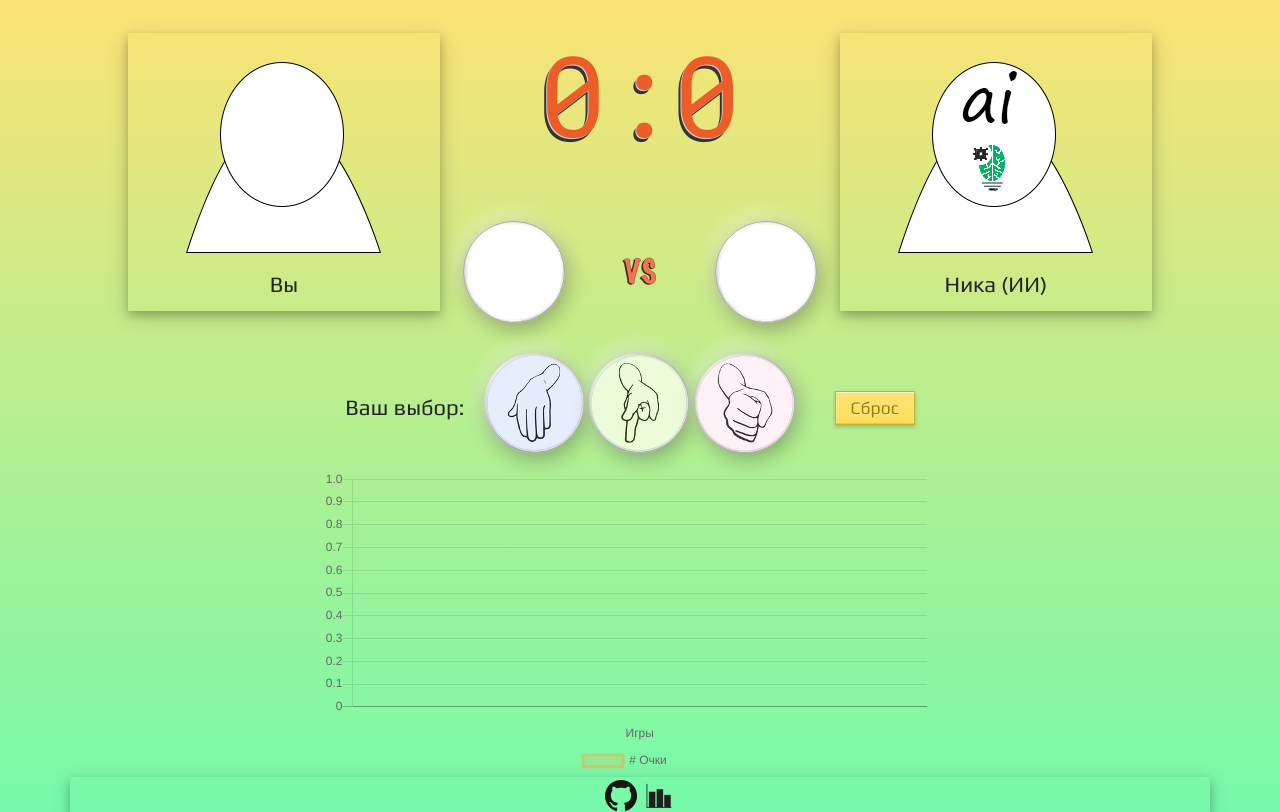
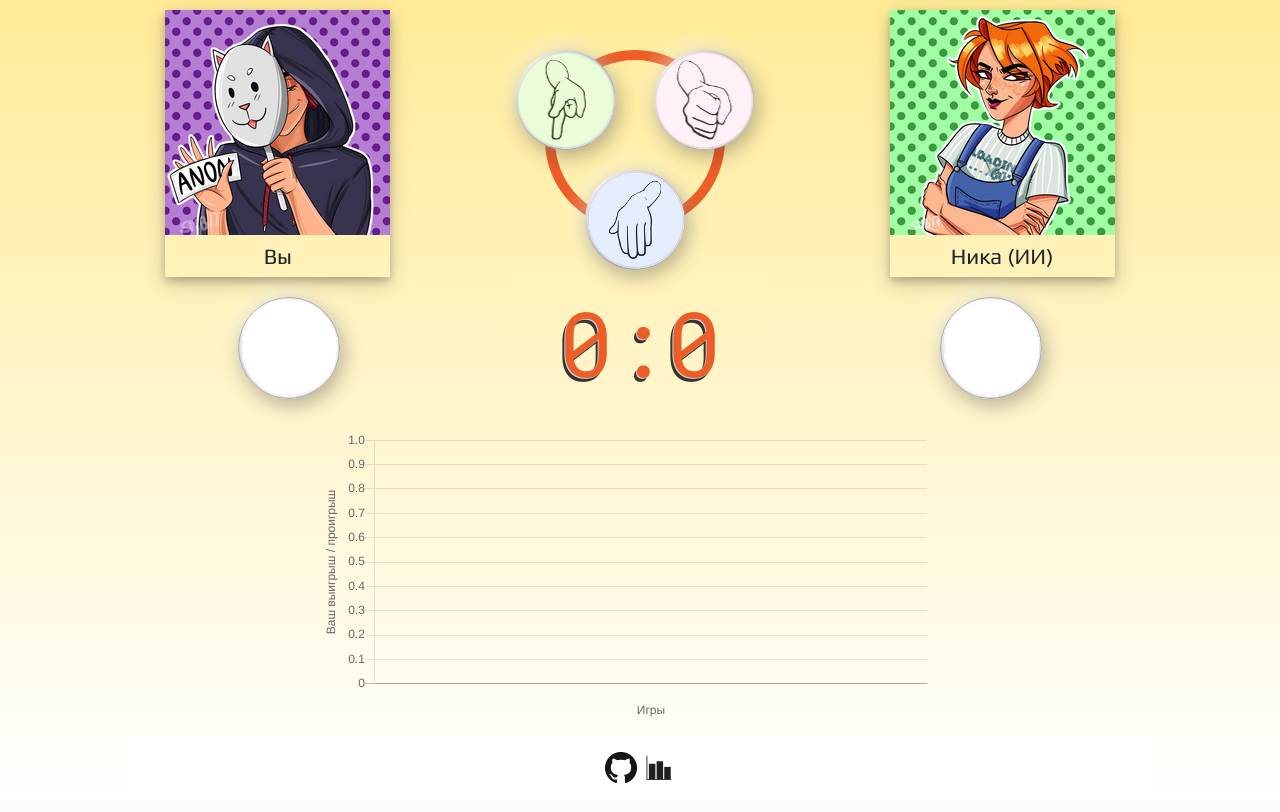
Before and after one commit to Blackaist/RockScissorsPaper-Python, a Django app: page / in a window 1280 px wide. After the commit the page ends 783 px from the top, so only its background shows below. Run offline with Django 3.2, Linux system fonts and the light colour scheme; data that the repository does not hold is empty; some libraries are stand-ins or nearby versions.

Commit message:
Alpha release!
Signed-off-by: telina5 <telis5@yandex.ru>

```diff
--- a/static/style.css
+++ b/static/style.css
@@ -1,30 +1,87 @@
-body {
+html {
   box-sizing: border-box;
-  /*background-color: white;*/
-  background: linear-gradient(to bottom, #fce374, #75faaa);
-  font-family: 'Play', sans-serif;
-  font-size: 22px;
-  margin: 0;
+  height: 100%;
 }
 
 *, *::before, *::after {
   box-sizing: inherit;
 }
 
+body {
+  position: relative;
+  min-height: 100%;
+  background: #ffffff;  /* fallback for old browsers */
+  background: -webkit-linear-gradient(to bottom, #ffeb97, #ffffff);  /* Chrome 10-25, Safari 5.1-6 */
+  background: linear-gradient(to bottom, #ffeb97, #ffffff); /* W3C, IE 10+/ Edge, Firefox 16+, Chrome 26+, Opera 12+, Safari 7+ */
+  background-attachment: fixed;
+  font-family: 'Play', sans-serif;
+  font-size: 22px;
+  line-height: 1;
+  margin: 0;
+}
+
 #header,
-#reset,
-#choosing {
+#results,
+#choosing,
+#game-footer {
   max-width: 1024px;
   margin: 0 auto;
   display: flex;
   flex-direction: row;
-  justify-content: center;
-  align-items: center;
+  justify-content: space-around;
+  align-items: flex-start;
   padding: 10px 0;
+
+}
+#choosing-circle {
+  display: block;
+  width: 350px;
+  height: 200px;
+  margin: 0 auto;
+  position: relative;
+  padding: 0;
+  top: 30px;
+}
+#circle {
+  background: transparent;
+  width: 180px;
+  height: 180px;
+  border-radius: 50%;
+  -moz-border-radius: 50%;
+  -webkit-border-radius: 50%;
+  border: 10px solid #ed5d27;
+  position: absolute;
+  top: 10px;
+  left: 80px;
+}
+input[type="image"] {
+  border-radius: 50%;
+  background: radial-gradient(farthest-side ellipse at top left, white, #aaaaaa);
+  box-shadow: 	3px 6px 20px rgba(0,0,0,0.3),
+				-3px -6px 20px rgba(255,255,255,0.5);
+  position: absolute;
+  top: 50px;
+  left: 120px;
+  z-index: 10;
 }
 
-#vs,
-#references {
+input[type="image"]:hover {
+  box-shadow: 	0 12px 16px 0 rgba(0,0,0,0.24),
+				0 17px 50px 0 rgba(0,0,0,0.19);
+}
+input[name="btnPaper"]{
+  transform: rotate(90deg) translate(80px) rotate(-90deg);
+}
+input[name="btnScissors"]{
+  transform: rotate(210deg) translate(80px) rotate(-210deg);
+}
+input[name="btnRock"]{
+  transform: rotate(330deg) translate(80px) rotate(-330deg);
+}
+#choosing {
+	display: none;
+}
+#vs {
   width: 400px;
   margin: 0 auto;
   display: flex;
@@ -34,30 +91,40 @@ body {
   padding: 10px 0;
 }
 
-form {
-  margin: 0;
-  padding: 0 20px;
-}
-
 p, h1 {
   text-align: center;
-  margin: auto 0;
+  margin: 0;
+  display: block;
+  -webkit-margin-before: 0;
+  -webkit-margin-after: 0;
+}
+#res_txt {
+  color: white;
+  text-shadow: 	1px 1px #ed5d27,
+				1px -1px #ed5d27,
+				-1px 1px #ed5d27,
+				-1px -1px #ed5d27,
+				3px 3px 6px rgba(0,0,0,.5);
+  font-size: 1.1em;
 }
 h1 {
   font-size: 1.1em;
 }
 span {
-  font-size: 112px;
+  font-size: 90px;
   font-family: 'Roboto Mono', monospace;
   color: rgb(237, 93, 39);
   text-shadow: -1px 1px #d1cdcd,
                -3px 4px #363333;
+  width: 350px;
 }
 
 div.container {
   box-shadow: 0 4px 8px 0 rgba(0, 0, 0, 0.2),
               0 6px 20px 0 rgba(0, 0, 0, 0.19);
   text-align: center;
+  width: fit-content;
+  padding: 0;
 }
 div.text_img {
   padding: 10px;
@@ -69,36 +136,37 @@ input[type="submit"]:hover {
               inset 0 0 0 1px #f2f2f2;
 }
 .button {
-    background-color: #fce374;
-    background-image: linear-gradient(to bottom, #fce374, #fcdf5b);
-    border: 1px solid #c9ae34;
+    background-color: #ffe5b3;
+    background-image: linear-gradient(to bottom, #ffe5b3, #fee6b9);
+    border: 1px solid #ffc989;
     box-shadow: inset 0 1px 0 #fff6ce,
-                inset 0 -1px 0 #e3c852,
-                inset 0 0 0 1px #fce88d,
+                inset -1px -1px 0 #d9d6c8,
+                inset 0 0 0 1px #e8d37c,
                 0 2px 4px rgba(0, 0, 0, 0.2);
-    color: #967d09;
+    color: #8b760b;
     text-shadow: 0 1px 0 rgba(255, 255, 255, 0.5);
     line-height: 32px;
     padding: 0 15px;
     font-size: 0.8em;
 }
 
-input[type="image"] {
-  border-radius: 50%;
-  background: radial-gradient(farthest-side ellipse at top left, white, #aaaaaa);
-  box-shadow: 3px 6px 20px rgba(0,0,0,0.3), -3px -6px 20px rgba(255,255,255,0.5);
-/*  position: relative;
-  display: inline-block;*/
-}
 
-input[type="image"]:hover {
-  box-shadow: 0 12px 16px 0 rgba(0,0,0,0.24), 0 17px 50px 0 rgba(0,0,0,0.19);
-}
 
 #humanchoise, #enemychoise {
   border-radius: 50%;
   border: 1px solid #aaaaaa;
   background: radial-gradient(farthest-side ellipse at top left, white, #aaaaaa);
-  box-shadow: 3px 6px 20px rgba(0,0,0,0.3), -3px -6px 20px rgba(255,255,255,0.5);
+  box-shadow: 	3px 6px 20px rgba(0,0,0,0.3),
+				-3px -6px 20px rgba(255,255,255,0.5);
   height: 100%;
 }
+
+#game-footer {
+  position: absolute;
+  right: 0;
+  bottom: 0;
+  left: 0;
+  padding: 1rem;
+  background-color: #fff;
+  text-align: center;
+}
--- a/templates/app/post_list.html
+++ b/templates/app/post_list.html
@@ -13,23 +13,24 @@
 		<script src="https://cdnjs.cloudflare.com/ajax/libs/Chart.js/2.7.0/Chart.min.js"></script>
 	</head>
 	<body>
-
 		<div id="header">
 			<div class="container">
-				<img class="photo" src="{% static 'Player_225.png' %}" alt="Gamer's photo">
+				<img class="photo" src="{% static 'Anon_225.png' %}" alt="Gamer's photo">
 				<div class="text_img">Вы</div>
 			</div>
-			<div id="results">
-				<p><span id="scr_txt">{{ score_text }}</span>
-				<br><p id="res_txt"> {{ result_text }}</p></p>
-				<div id="vs">
-					<img id="humanchoise" src="{% static '' %}{{ human_choice }}">
-					<img src="{% static 'vs_small.png' %}" alt="VS." height="100%">
-					<img id="enemychoise" src="{% static '' %}{{ AI_choice }}">
-				</div>
+
+			<div id="choosing-circle">
+					<form action="/" method="post">
+						{% csrf_token %}
+						<input type="image" title="Бумага" src="{% static 'paper_r.png' %}" name="btnPaper"/>
+						<input type="image" title="Ножницы" src="{% static 'scissors_r.png' %}" name="btnScissors"/>
+						<input type="image" title="Камень" src="{% static 'rock_r.png' %}" name="btnRock"/>
+						<div id="circle"></div>
+					</form>
 			</div>
+
 			<div class="container">
-				<img class="photo" src="{% static 'AI_225.png' %}" alt="AI's photo">
+				<img class="photo" src="{% static 'Nika_225.png' %}" alt="AI's photo">
 				<div class="text_img">Ника (ИИ)</div>
 			</div>
 		</div>
@@ -48,10 +49,25 @@
 				{% csrf_token %}
 				<input type="submit" class="button" name="btnReset" value="Сброс"></input>
 			</form>
+			<img src="{% static 'vs_small.png' %}" alt="VS." height="100%">
 		</div>
 
+		<div id="results">
+			<img id="humanchoise" src="{% static '' %}{{ human_choice }}">
+			<p><span id="scr_txt">{{ score_text }}</span></p>
+			<img id="enemychoise" src="{% static '' %}{{ AI_choice }}">
+		</div>
+
+		<p id="res_txt"> {{ result_text }}</p>
+
 		<div class='col-md-6' url-endpoint='{% url "api-data" %}'>
-			<canvas id="myChart" style="margin-left: 50%"></canvas>
+			<canvas id="myChart" style="margin-left: 50%; display: block; width: 800px; height: 380px;" width="800" height="380" class="chartjs-render-monitor"></canvas>
+		</div>
+		<div id="game-footer">
+			<p>
+				<a href="https://github.com/Blackaist/RockScissorsPaper-Python" ><img src="{% static 'GitHub-Mark-32px.png' %}"></a>
+				<a href="stats"><img src="{% static 'stats.png' %}" width="32px" height="32px"></a>
+			</p>
 		</div>
 
         <script>
@@ -80,8 +96,8 @@
                 data: {
                     labels: labels,
 					datasets: [{
-                        label: '# Очки',
-                        data: defaultData,
+                        label: '',
+						data: defaultData,
                         steppedLine: true,
 						backgroundColor: [
 							'rgba(255, 159, 64, 0.2)'
@@ -95,6 +111,7 @@
 					responsive: true,
 					legend: {
 						position: 'bottom',
+						display: false
 					},
 					hover: {
 						mode: 'label'
@@ -109,6 +126,10 @@
 							}],
 						yAxes: [{
 								display: true,
+								scaleLabel: {
+									display: true,
+									labelString: 'Ваш выигрыш / проигрыш'
+								},
 								ticks: {
 									beginAtZero: true,
 									fixedStepSize: 1,
@@ -121,9 +142,5 @@
 
 		{% endblock %}
 		</script>
-		<div class="container">
-			<a href="https://github.com/Blackaist/RockScissorsPaper-Python" ><img src="{% static 'GitHub-Mark-32px.png' %}"></a>
-			<a href="stats"><img src="{% static 'stats.png' %}" width="32px" height="32px"></a>
-		</div>
 	</body>
 </html>
--- a/templates/app/stats.html
+++ b/templates/app/stats.html
@@ -25,9 +25,11 @@
 				<canvas id="LocalPie"></canvas>
 				<canvas id="LocalPolar"></canvas>
 			</div>
-			<canvas id="GlobalBubble"></canvas>
+			<div class='col-12'>
+				<canvas id="GlobalBubble" style="display: block; margin: 0 auto;"></canvas>
+			</div>
         </div>
-</div>
+	</div>
 
         <script>
 		{% block jquery %}
```
Also changed, not shown: static/Anon_225.png (added), static/Nika_225.png (added).
